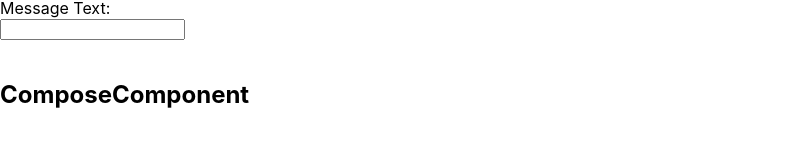
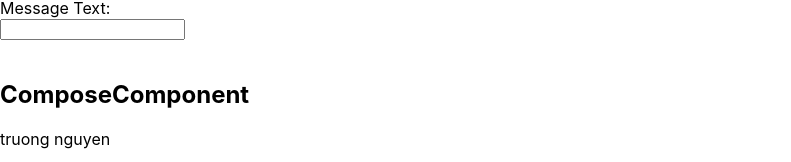
Before and after one commit to trieu0479/khoatruongnguyen, a React (Create React App) app: page / in a window 1280 px wide. Shown: the part 705-867 px from the top of the page, without its empty margins (0-791 px from the left). Before the commit the page ends 834 px from the top, so only its background shows below. Built offline with nearby package versions, Linux system fonts and the light colour scheme.

Commit message:
add todo

```diff
--- a/src/components/ComposeComponent/ComposeComponent.js
+++ b/src/components/ComposeComponent/ComposeComponent.js
@@ -4,6 +4,8 @@ function ComposeComponent() {
   return (
     <div>
       <h2>ComposeComponent</h2>
+
+      truong nguyen
     </div>
   )
 }
```
Also changed, not shown: package.json (+0 -9 lines).
